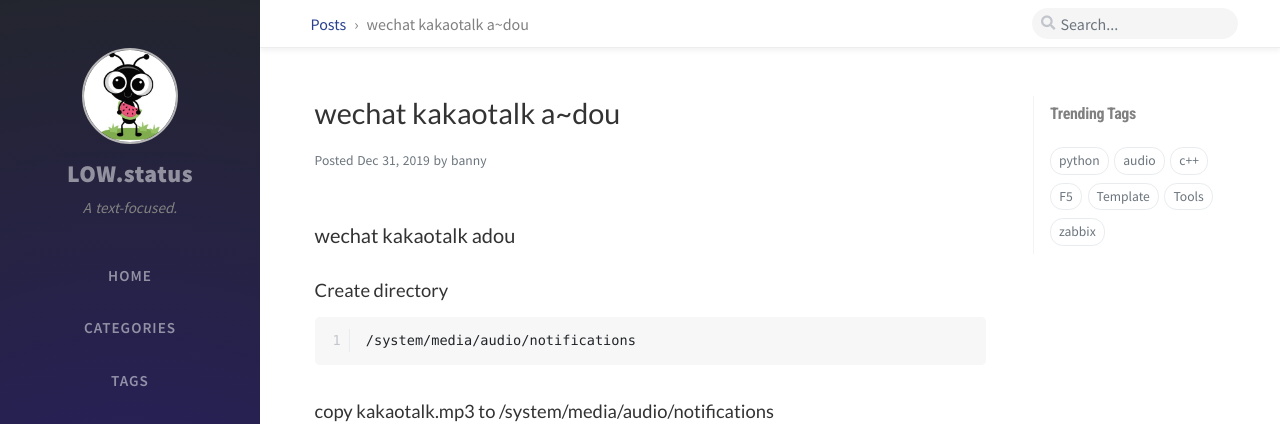
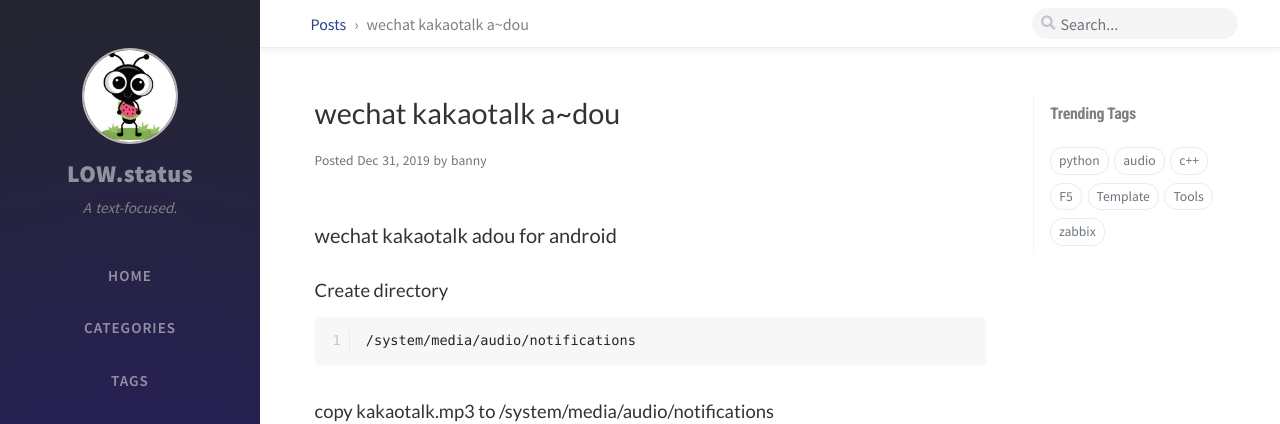
Before and after one commit to userzhiyuan/userzhiyuan.github.io, a Jekyll site: the page built from _posts/2020-01-01-wechat-kakaotalk-a~dou.md, in a window 1280 px wide and 1370 px high. Shown: the top 424 px of the window. Built offline with Jekyll 4.4.1, drawn with Linux system fonts in a browser that asks for light colours; nearby versions of some CDN libraries; comment, search, counter and statistics services are not loaded.

Commit message:
Update 2020-01-01-wechat-kakaotalk-a~dou.md

````diff
--- a/_posts/2020-01-01-wechat-kakaotalk-a~dou.md
+++ b/_posts/2020-01-01-wechat-kakaotalk-a~dou.md
@@ -7,7 +7,7 @@ tags: [audio]
 pin: true
 ---
 
-### wechat kakaotalk adou
+### wechat kakaotalk adou for android
 
 #### Create directory
 ```shell
````
